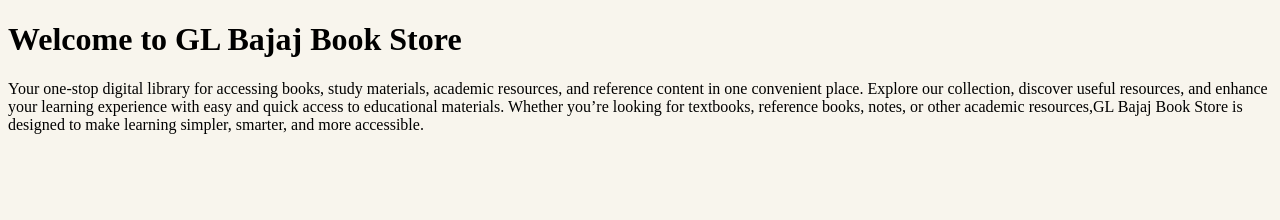
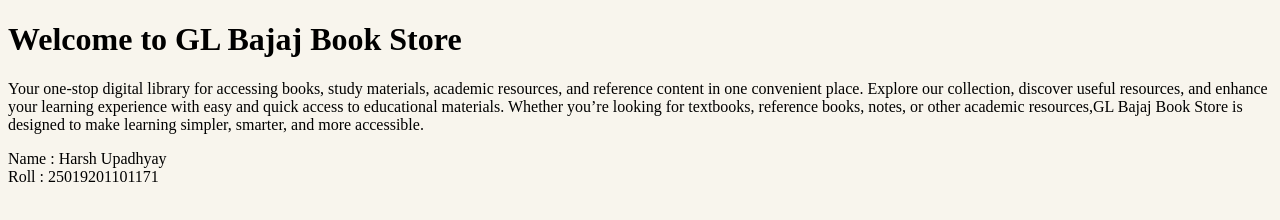
Before and after one commit to Harshupadhyay2026/Webdesigning_project, a plain HTML site: page Experiment1/home.html in a window 1280 px wide. Drawn offline with Linux system fonts and the light colour scheme.

Commit message:
Include student details in home.html
Added student information including name and roll number.

```diff
--- a/Experiment1/home.html
+++ b/Experiment1/home.html
@@ -15,6 +15,10 @@
 <p>
 Your one-stop digital library for accessing books, study materials, academic resources, and reference content in one convenient place. Explore our collection, discover useful resources, and enhance your learning experience with easy and quick access to educational materials.
 Whether you’re looking for textbooks, reference books, notes, or other academic resources,GL Bajaj Book Store is designed to make learning simpler, smarter, and more accessible.
+    <P>
+        Name : Harsh Upadhyay <br>
+        Roll : 25019201101171
+    </P>
 </p>
 
 </body>
```
